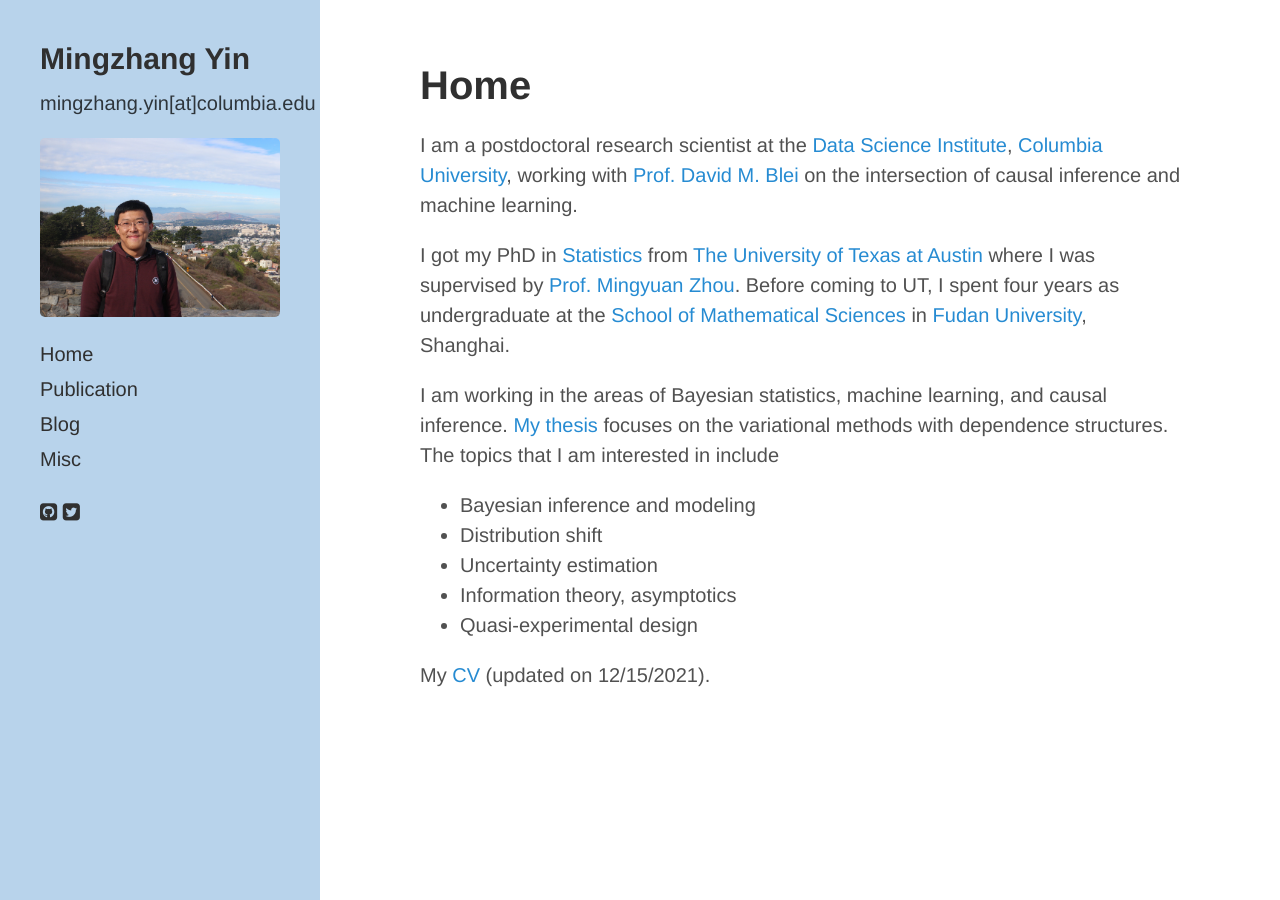
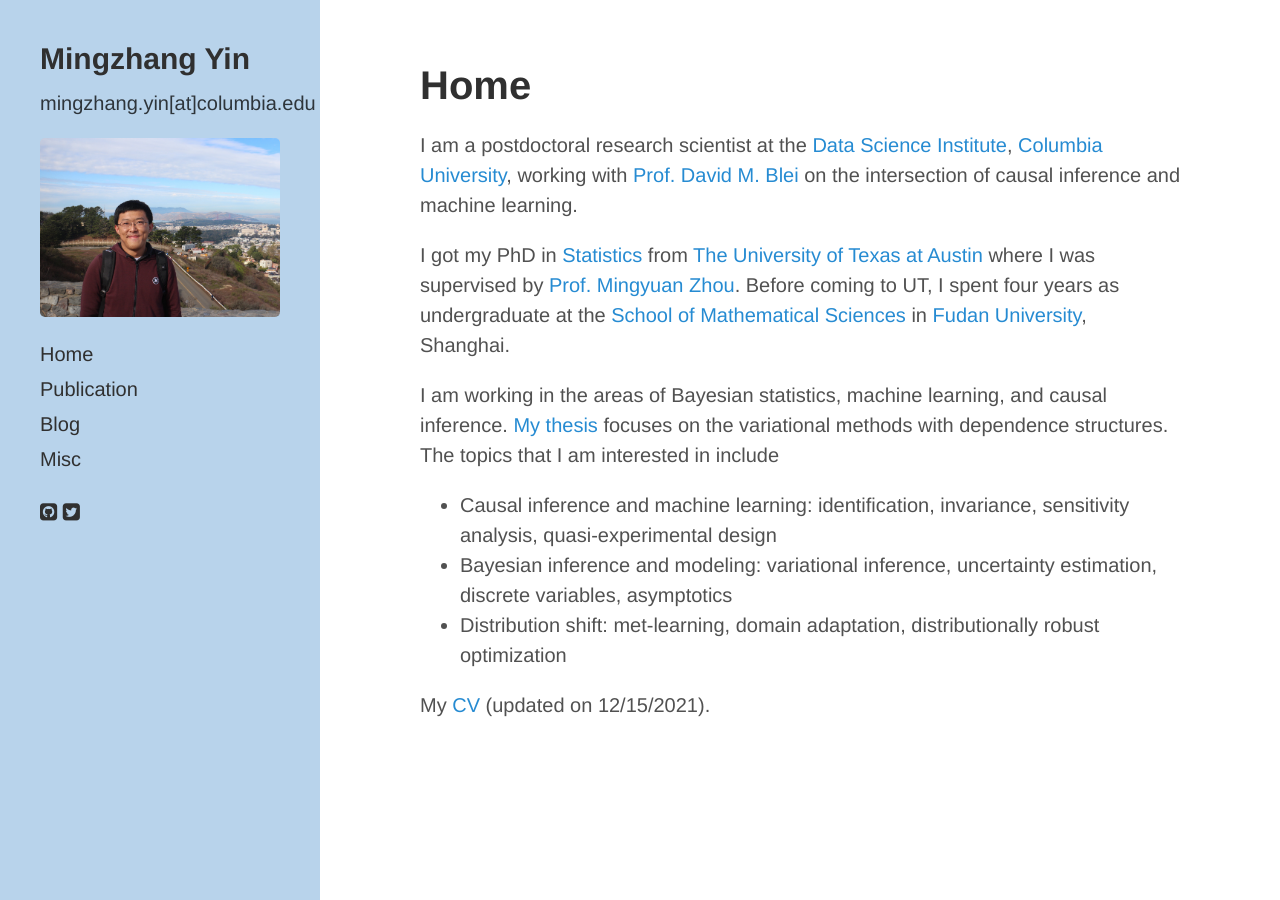
Before and after one commit to mingzhang-yin/mingzhang-yin.github.io, a Jekyll site: the page built from index.md, in a window 1280 px wide. Built offline with Jekyll 4.4.1, drawn with Linux system fonts in a browser that asks for light colours; nearby versions of some CDN libraries; a style sheet for code colours, icons or effects is not loaded.

Commit message:
Update index.md

```diff
--- a/index.md
+++ b/index.md
@@ -18,11 +18,9 @@ I got my PhD in <a href="https://stat.utexas.edu">Statistics </a> from <a href="
 I am working in the areas of Bayesian statistics, machine learning, and causal inference.  <a                                                                                           href="https://repositories.lib.utexas.edu/bitstream/handle/2152/83980/YIN-DISSERTATION-2020.pdf?sequence=1&isAllowed=y">My thesis </a> focuses on the variational methods with dependence structures. The topics that I am interested in include </p>
   <p>
   <ul>
-   <li> Bayesian inference and modeling </li>
-   <li> Distribution shift </li>
-   <li> Uncertainty estimation </li>
-   <li> Information theory, asymptotics </li>
-   <li> Quasi-experimental design</li>
+   <li> Causal inference and machine learning: identification, invariance, sensitivity analysis, quasi-experimental design </li>
+   <li> Bayesian inference and modeling: variational inference, uncertainty estimation, discrete variables, asymptotics </li>
+   <li> Distribution shift: met-learning, domain adaptation, distributionally robust optimization </li>
   </ul>
 
 
```
